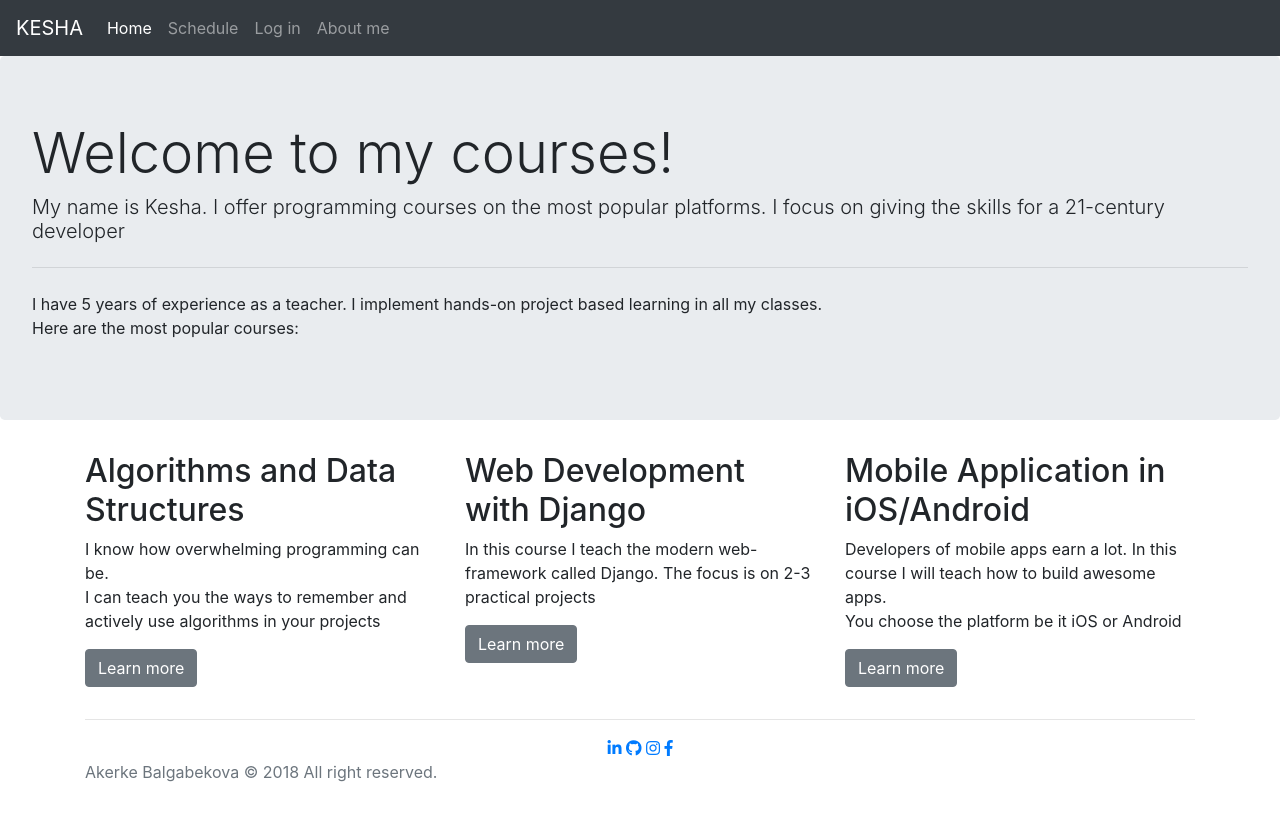
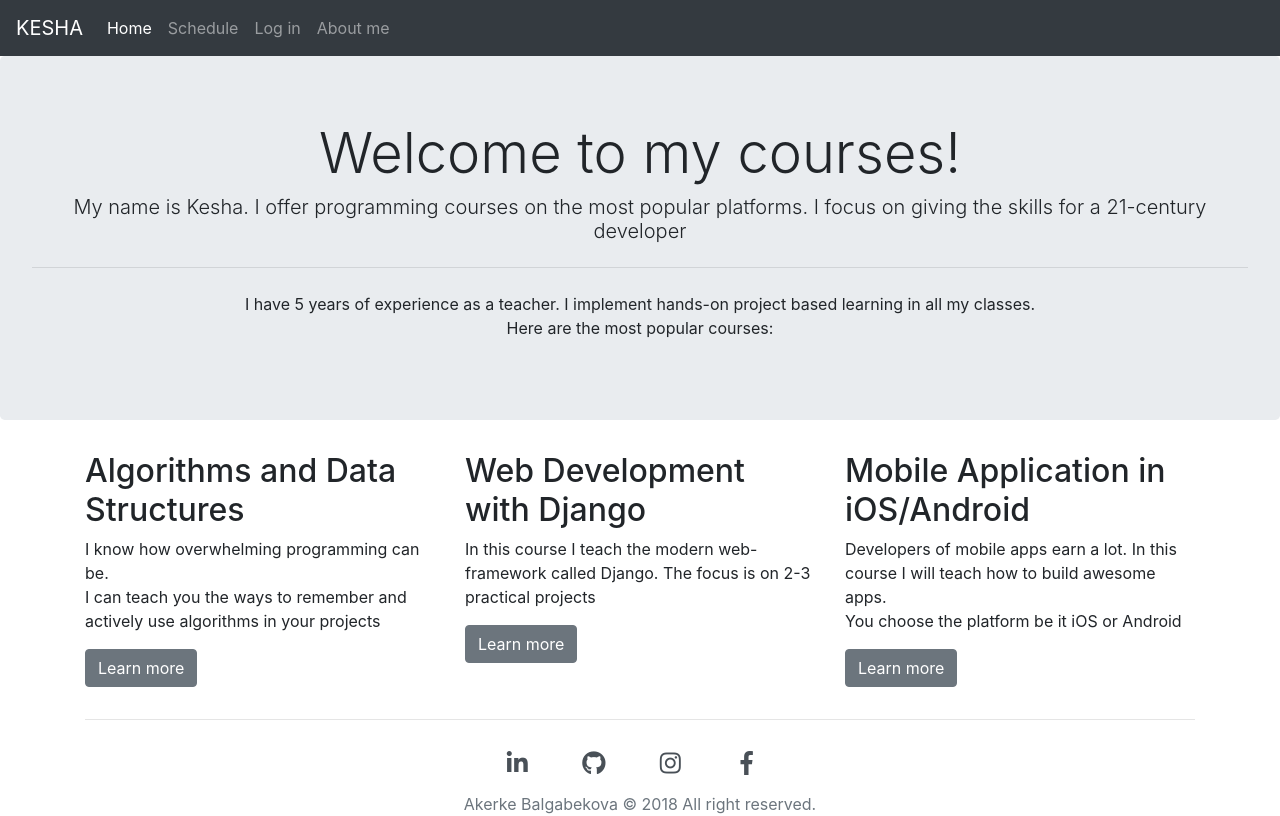
Before and after one commit to AkerkeKesha/online-courses, a plain HTML site: page index.html in a window 1280 px wide. Drawn offline with nearby package versions, Linux system fonts and the light colour scheme.

Commit message:
modified styling

```diff
--- a/css/kesha.css
+++ b/css/kesha.css
@@ -1,5 +1,17 @@
 
-.social-icons {
-  color: #495057 !important;
-  text-align: center;
+.social-icons a {
+    display: inline-block;
+    height: 3.5rem;
+    width: 3.5rem;
+    color: #495057 !important;
+    text-align: center;
+    border-radius: 100%;
+
+    font-size: 1.5rem;
+    line-height: 3.5rem;
+    margin-right: 1rem;
 }
+
+.footer {
+  display:flex;
+}
--- a/index.html
+++ b/index.html
@@ -40,7 +40,7 @@
       </div>
     </nav>
 
-    <div class="jumbotron">
+    <div class="jumbotron text-center">
       <h1 class="display-4">Welcome to my courses!</h1>
       <h3 class="lead">My name is Kesha. I offer programming courses on the most popular platforms. I focus on giving the skills for a 21-century developer</h3>
       <hr class="my-4">
@@ -71,7 +71,7 @@
     </div> <!-- /container -->
 
     <footer class="footer">
-        <div class="container">
+        <div class="container text-center">
             <div class="social-icons">
             <a href="https://www.linkedin.com/in/akerkekassabekova">
               <i class="fab fa-linkedin-in"></i>
@@ -86,7 +86,7 @@
               <i class="fab fa-facebook-f"></i>
             </a>
             </div>
-            <span class="text-muted">Akerke Balgabekova © 2018 All right reserved.</span>
+            <div class="container text-center text-muted">Akerke Balgabekova © 2018 All right reserved.</div>
 
         </div>
 
```
